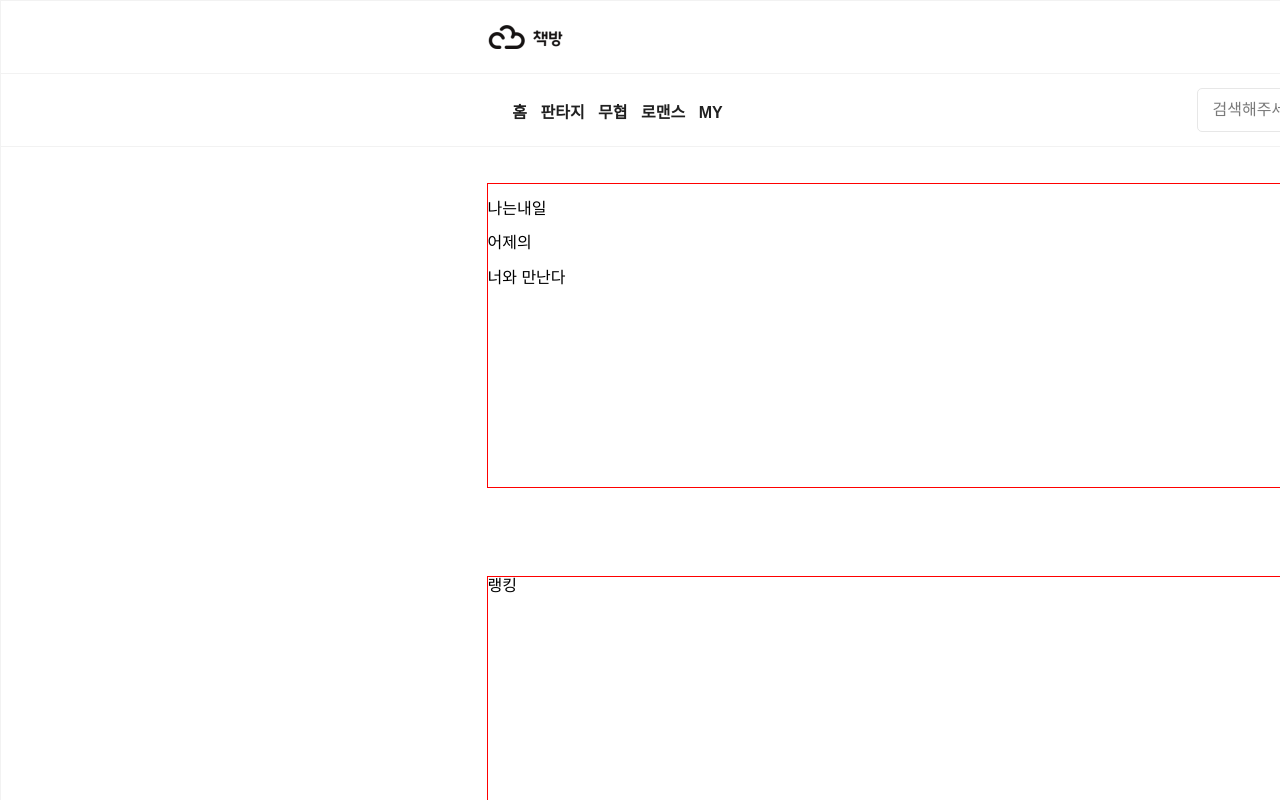
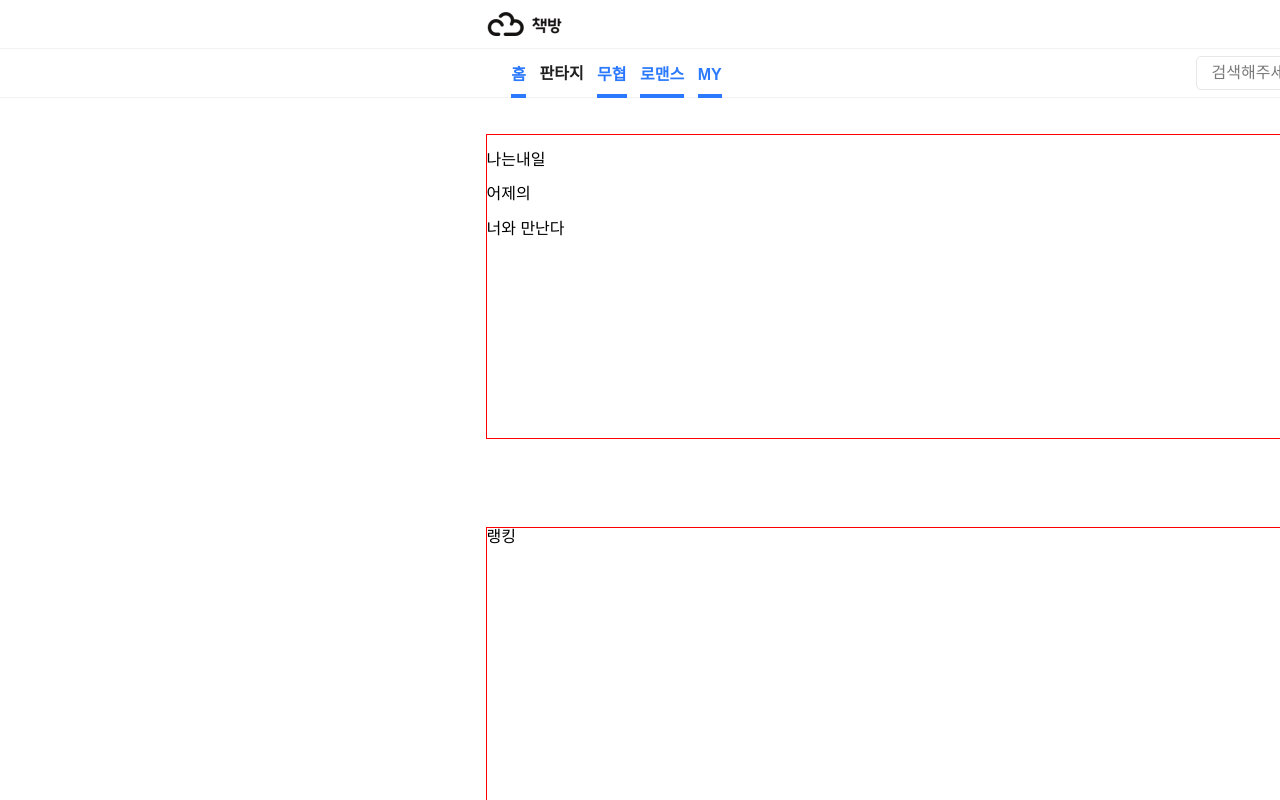
Before and after one commit to codestates/cloud-bookstore-client, a React (Create React App) app: page /mainpage in a window 1280 px wide. Shown: the top 800 px of the page. Built offline with nearby package versions, Linux system fonts and the light colour scheme.

Commit message:
[2-2] Update isCategoryOn state

```diff
--- a/src/App.tsx
+++ b/src/App.tsx
@@ -6,6 +6,8 @@ import { Route, Switch, Redirect, withRouter } from 'react-router-dom';
 
 import Landingpage from './pages/Landingpage';
 import Mainpage from './pages/Mainpage';
+
+
 
 const App: React.FC = () => {
   const [isLogin, setIsLogin] = useState<boolean>(false);
--- a/src/css/CategoryNav.css
+++ b/src/css/CategoryNav.css
@@ -1,7 +1,6 @@
 .wholeCategoryNav {
   width: 1920px;
   height: 48px;
-  padding: 12px 0;
   display: flex;
   justify-content: center;
   align-items: center;
@@ -17,16 +16,22 @@
 }
 
 .categoryBtn {
-  height: 32px;
+  height: 46px;
   font-size: 16px;
   font-weight: bold;
-  line-height: 38px;
+  line-height: 48px;
   color: #202020;
   cursor: pointer;
 }
 
 .categoryBtn:hover {
-  line-height: 40px;
+  line-height: 53px;
+  color: #2b79fe;
+  border-bottom: 4px #2b79fe solid;
+}
+
+#categoryOn {
+  line-height: 53px;
   color: #2b79fe;
   border-bottom: 4px #2b79fe solid;
 }
@@ -41,7 +46,7 @@
 .navSearchWrapper {
   width: 224px;
   height: 32px;
-  padding: 5px;
+  padding: 0 5px;
   border-radius: 5px;
   border: solid 1px #e7e7e7;
   display: flex;
@@ -62,7 +67,7 @@
 
 .navSearchBtn {
   border: 1px red solid;
-  width: 24px;
-  height: 24px;
+  width: 17px;
+  height: 17px;
   cursor: pointer;
 }
--- a/src/css/Mainpage.css
+++ b/src/css/Mainpage.css
@@ -1,5 +1,4 @@
 .wholeMainPageWrapper {
-  border: solid 1px #f2f2f2;
   width: 1916px;
   height: 3066px;
 }
--- a/src/css/UserNav.css
+++ b/src/css/UserNav.css
@@ -1,7 +1,6 @@
 .WholeUserNav {
   width: 1917px;
   height: 48px;
-  padding: 12px 0;
   display: flex;
   justify-content: center;
   border-bottom: solid 1px #f2f2f2;
--- a/src/pages/CategoryNav.tsx
+++ b/src/pages/CategoryNav.tsx
@@ -1,24 +1,43 @@
-import React from 'react';
+import React, { useState } from 'react';
 import '../css/CategoryNav.css';
 
 const CategoryNav: React.FC = () => {
+  const [isCategoryOn, setIsCategoryOn] = useState<string>('home');
+  const handleHomeOn = () => {
+    setIsCategoryOn('home');
+  };
+  const handleFantasyOn = () => {
+    setIsCategoryOn('fantasy');
+  };
   return (
     <div className="wholeCategoryNav">
       <div className="categoryNavInnerWrapper">
         <div className="categoryNavWrapper">
-          <div id="cateHomeBtn" className="categoryBtn">
+          <div
+            role="presentation"
+            id={isCategoryOn === 'home' ? 'categoryOn' : ''}
+            className="categoryBtn"
+            onClick={handleHomeOn}
+            onKeyPress={handleHomeOn}
+          >
             홈
           </div>
-          <div id="cateFantasyBtn" className="categoryBtn">
+          <div
+            role="presentation"
+            id={isCategoryOn === 'fantasy' ? 'categoryOn' : ''}
+            className="categoryBtn"
+            onClick={handleFantasyOn}
+            onKeyDown={handleFantasyOn}
+          >
             판타지
           </div>
-          <div id="cateMartialartsBtn" className="categoryBtn">
+          <div id="categoryOn" className="categoryBtn">
             무협
           </div>
-          <div id="cateRomanceBtn" className="categoryBtn">
+          <div id="categoryOn" className="categoryBtn">
             로맨스
           </div>
-          <div id="cateMyBtn" className="categoryBtn">
+          <div id="categoryOn" className="categoryBtn">
             MY
           </div>
         </div>
```
